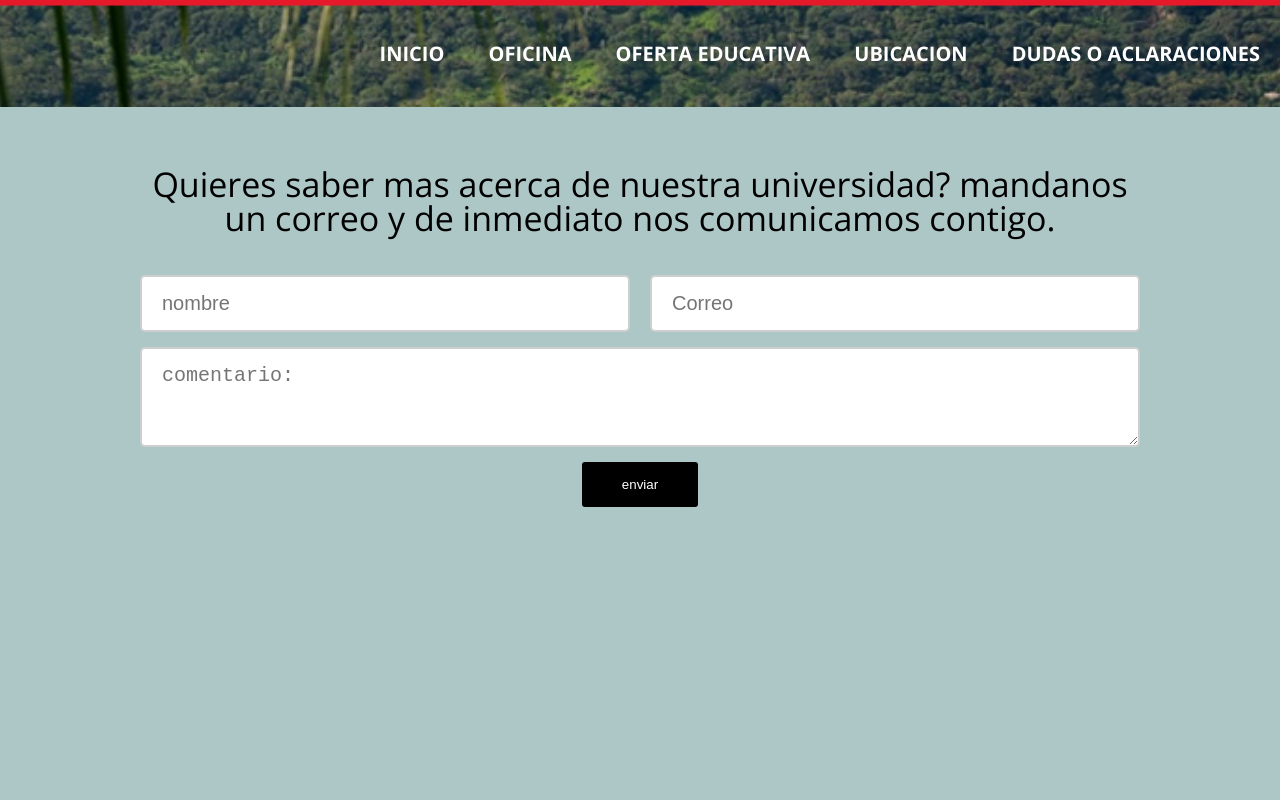
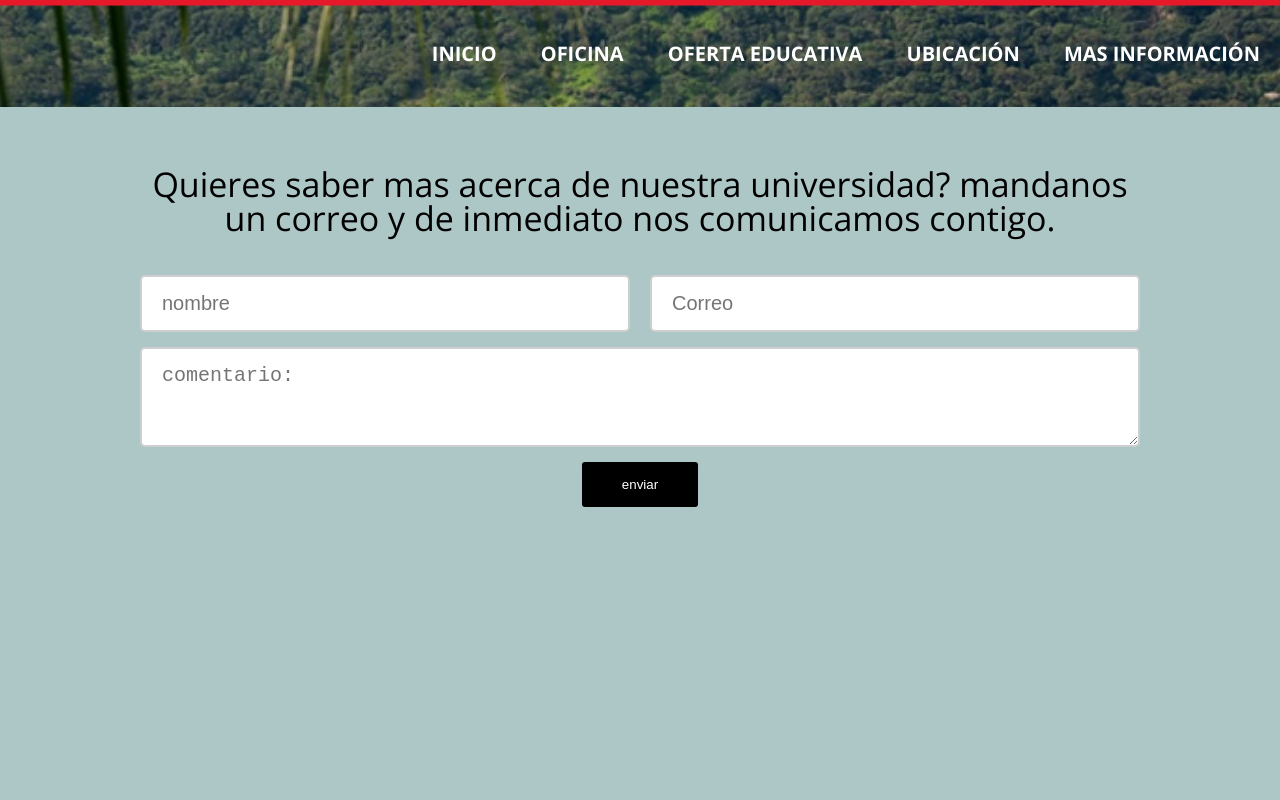
Before and after one commit to ecralu/UTT, a plain HTML site: page masinfor.html in a window 1280 px wide. Shown: the top 800 px of the page. Drawn offline with nearby package versions, Linux system fonts and the light colour scheme.

Commit message:
Update masinfor.html

```diff
--- a/masinfor.html
+++ b/masinfor.html
@@ -17,8 +17,8 @@
         <a href="index.html" id="btn-acerca-de">INICIO</a>
         <a href="OFICINA.HTML" id="btn-menu">OFICINA</a>
         <a href="Oferta.html" id="btn-galeria">OFERTA EDUCATIVA</a>
-        <a href="ubicacion.html" id="btn-ubicacion">UBICACION</a>
-        <a href="masinfor.html"  id="btn-contacto">DUDAS O ACLARACIONES</a>
+        <a href="ubicacion.html" id="btn-ubicacion">UBICACI&Oacute;N</a>
+        <a href="masinfor.html"  id="btn-contacto">MAS INFORMACI&Oacute;N</a>
       </nav>
 
  <footer>
```
